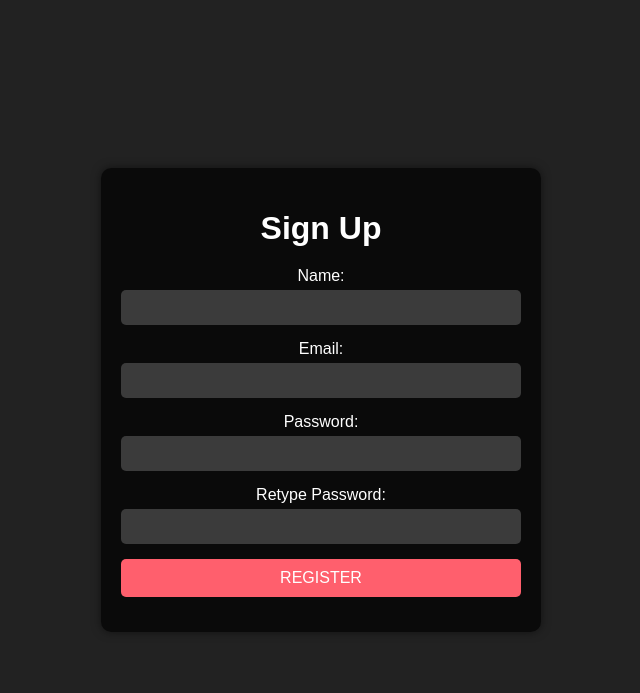
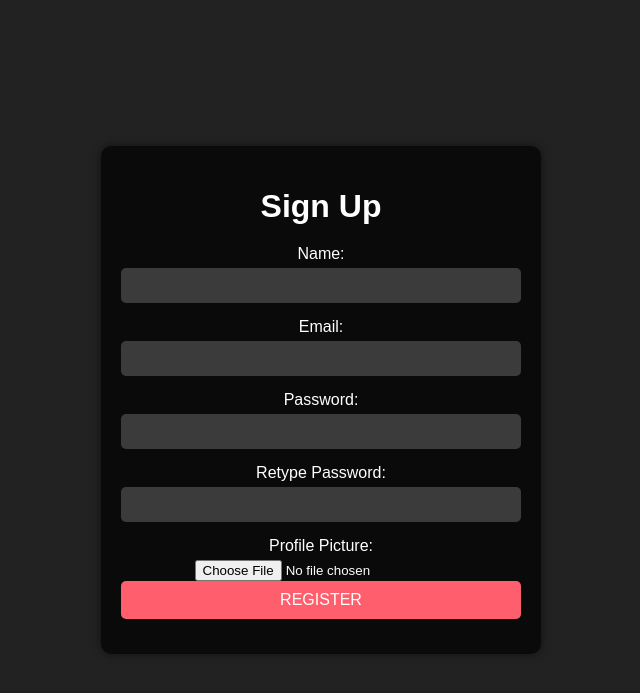
Before and after one commit to shinojeattath/Travel-Together, a Django app: page /signup in a window 1280 px wide. Shown: the top 693 px of the page, without its empty margins (319-959 px from the left). Run offline with Django 5.2, Linux system fonts and the light colour scheme.

Commit message:
profile photo

```diff
--- a/templates/profile.html
+++ b/templates/profile.html
@@ -14,7 +14,7 @@
         <form action="" class="login__form" id="profile" method="post">
             <a href="{% url 'homepage' %}" class="home-link"><i class="ri-home-2-line"></i></a>
             <div class="profile-section">
-                <img src="{% static 'login/img/login-bg.jpg' %}" alt="Profile Photo" class="profile-photo">
+                <img src="{{ image.photo }}" alt="Profile Photo" class="profile-photo">
                 <h2 class="profile-name">{{username}}</h2>
                 <p class="profile-status">Online</p>
             </div>
@@ -45,6 +45,7 @@
             <div class="no-bookings">No Bookings</div>
             {% endif %}
             </div>
+            {% if booked %}
             <div class="emergency-container">
                 <h2 class="emergency-title">Emergency Contact Details</h2>
                 <ul class="emergency-list">
@@ -54,6 +55,7 @@
                     <!-- Add more emergency contact details as needed -->
                 </ul>
             </div>
+            {% endif %}
         </form>
     </div>
 </body>
--- a/templates/signup.html
+++ b/templates/signup.html
@@ -80,7 +80,7 @@
     </header>
     <div class="container" id="signup-container">
         <h1>Sign Up</h1>
-        <form action="#" method="post" onsubmit="return validatePasswords()">
+        <form action="#" method="post" enctype="multipart/form-data" onsubmit="return validatePasswords()">
             {% csrf_token %}
 
             <label for="name">Name:</label>
@@ -94,6 +94,9 @@
 
             <label for="retypePassword">Retype Password:</label>
             <input type="password" id="signup-repass" name="retypePassword" required oninput="validatePasswords()">
+
+            <label for='image'>Profile Picture:</label>
+            <input type="file" accept=".jpg, .jpeg, .png" name="image" required>
 
             <button type="submit" id="signup-button2">REGISTER</button>
         </form>
--- a/travel_app/admin.py
+++ b/travel_app/admin.py
@@ -7,3 +7,4 @@ admin.site.register(travelling_place)
 admin.site.register(travelling_user)
 admin.site.register(review)
 admin.site.register(sub_places)
+admin.site.register(profile_photo)
--- a/travel_app/models.py
+++ b/travel_app/models.py
@@ -27,3 +27,7 @@ class travelling_user(models.Model):
 class sub_places(models.Model):
     main_place = models.CharField(max_length=30)
     name = models.CharField(max_length=30)
+
+class profile_photo(models.Model):
+    name = models.CharField(max_length=30)
+    photo = models.ImageField(upload_to='media/')
--- a/travel_app/urls.py
+++ b/travel_app/urls.py
@@ -1,5 +1,7 @@
 from django.contrib import admin
 from django.urls import path
+from django.conf import settings
+from django.conf.urls.static import static
 from . import views
 urlpatterns = [
     path('',views.user_login, name = 'user_login'),
@@ -12,3 +14,6 @@ urlpatterns = [
     path('profile',views.profile, name = 'profile'),
     path('cancel',views.cancelFunc,name='cancelFunc'),
 ]
+
+if settings.DEBUG:
+    urlpatterns += static(settings.MEDIA_URL, document_root=settings.MEDIA_ROOT)
--- a/travel_app/views.py
+++ b/travel_app/views.py
@@ -28,10 +28,13 @@ def signup(request):
         name = request.POST['name']
         email = request.POST['email']
         password = request.POST['password']
+        image = request.FILES['image']
 
 
         user = User.objects.create_user(name ,email, password)
         user.save()
+        image = profile_photo(name=name, photo=image)
+        image.save()
 
         return redirect('user_login')
     return render(request, 'signup.html')
@@ -59,6 +62,7 @@ def booking(request):
             no_of_travellers=request.POST['num_travelers']
         )
         Travelling_user.save()
+        return redirect(profile)
 
     return render(request, 'book.html')
 
@@ -77,8 +81,11 @@ def Delhi(request):
 def profile(request):
     username = request.session.get('username')
     booked = travelling_user.objects.filter(name=username)
-
-    return render(request, 'profile.html', {'booked':booked, 'username':username})
+    try:
+        image = profile_photo.objects.get(name=username)
+    except profile_photo.DoesNotExist:
+        image = None
+    return render(request, 'profile.html', {'booked':booked, 'username':username, 'image':image})
 
 def cancelFunc(request):
     username = request.session.get('username')
--- a/travel_together/settings.py
+++ b/travel_together/settings.py
@@ -127,3 +127,6 @@ STATICFILES_DIRS = (
 # https://docs.djangoproject.com/en/5.0/ref/settings/#default-auto-field
 
 DEFAULT_AUTO_FIELD = "django.db.models.BigAutoField"
+
+MEDIA_URL = '/media/'
+MEDIA_ROOT = os.path.join(BASE_DIR, 'media')
```
Also changed, not shown: travel_app/migrations/0005_profile_photo.py (added), travel_app/migrations/0006_alter_profile_photo_photo.py (added), 1 other file.
